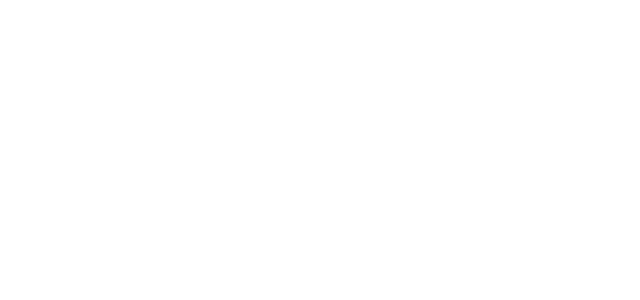
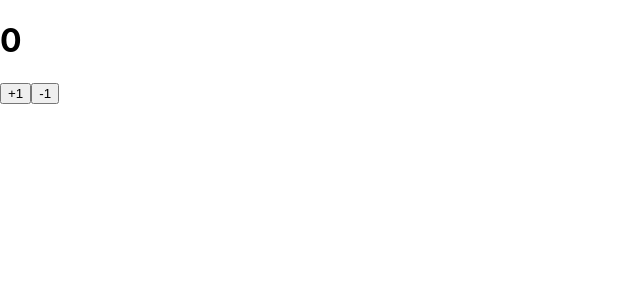
Before and after one commit to bluepebble25/reactStudy-velopert, a React (Create React App) app in the folder redux-middleware/: page / in a window 1280 px wide. Shown: the top 300 px of the page, without its empty margins (0-640 px from the left). Built offline with nearby package versions, Linux system fonts and the light colour scheme.

Commit message:
7-1) redux 프로젝트 준비 - Counter 작성

```diff
--- a/redux-middleware/src/App.js
+++ b/redux-middleware/src/App.js
@@ -1,5 +1,7 @@
+import CounterContainer from './components/CounterContainer';
+
 function App() {
-  return <></>;
+  return <CounterContainer />;
 }
 
 export default App;
--- /dev/null
+++ b/redux-middleware/src/components/Counter.js
@@ -0,0 +1,13 @@
+import React from 'react';
+
+function Counter({ number, onIncrease, onDecrease }) {
+  return (
+    <div>
+      <h1>{number}</h1>
+      <button onClick={onIncrease}>+1</button>
+      <button onClick={onDecrease}>-1</button>
+    </div>
+  );
+}
+
+export default Counter;
--- /dev/null
+++ b/redux-middleware/src/components/CounterContainer.js
@@ -0,0 +1,23 @@
+import React from 'react';
+import { useDispatch, useSelector } from 'react-redux';
+import { increase, decrease } from '../modules/counter';
+import Counter from './Counter';
+
+function CounterContainer() {
+  const dispatch = useDispatch();
+  const number = useSelector((state) => state.counter);
+
+  const onIncrease = () => {
+    dispatch(increase());
+  };
+
+  const onDecrease = () => {
+    dispatch(decrease());
+  };
+
+  return (
+    <Counter number={number} onIncrease={onIncrease} onDecrease={onDecrease} />
+  );
+}
+
+export default CounterContainer;
--- a/redux-middleware/src/index.js
+++ b/redux-middleware/src/index.js
@@ -2,6 +2,15 @@
 import ReactDOM from 'react-dom/client';
 import './index.css';
 import App from './App';
+import { createStore } from 'redux';
+import { Provider } from 'react-redux';
+import rootReducer from './modules';
+
+const store = createStore(rootReducer);
 
 const root = ReactDOM.createRoot(document.getElementById('root'));
-root.render(<App />);
+root.render(
+  <Provider store={store}>
+    <App />
+  </Provider>
+);
--- /dev/null
+++ b/redux-middleware/src/modules/counter.js
@@ -0,0 +1,22 @@
+// Action Types
+const INCREASE = 'counter/INCREASE';
+const DECREASE = 'counter/DECREASE';
+
+// Action creators
+export const increase = () => ({ type: INCREASE });
+export const decrease = () => ({ type: DECREASE });
+
+// initial state
+const initialState = 0;
+
+// Reducer
+export default function reducer(state = initialState, action) {
+  switch (action.type) {
+    case INCREASE:
+      return state + 1;
+    case DECREASE:
+      return state - 1;
+    default:
+      return state;
+  }
+}
--- /dev/null
+++ b/redux-middleware/src/modules/index.js
@@ -0,0 +1,6 @@
+import { combineReducers } from 'redux';
+import counter from './counter';
+
+const rootReducer = combineReducers({ counter });
+
+export default rootReducer;
```
